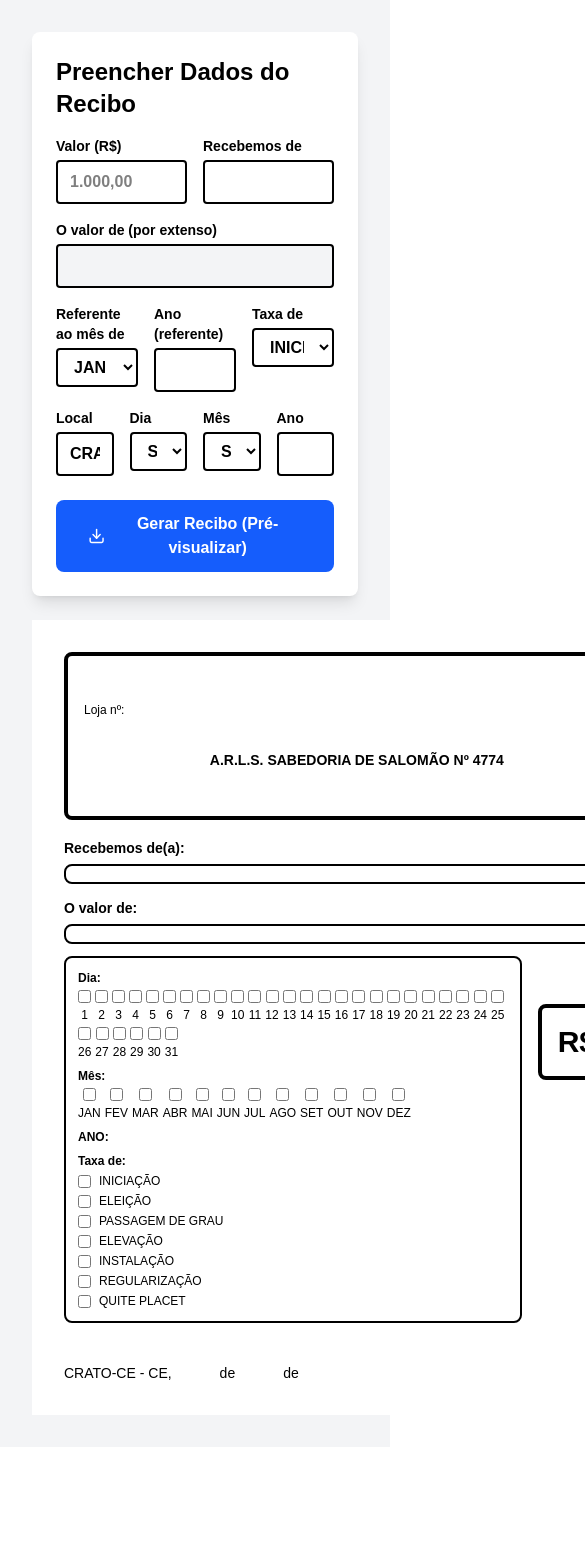
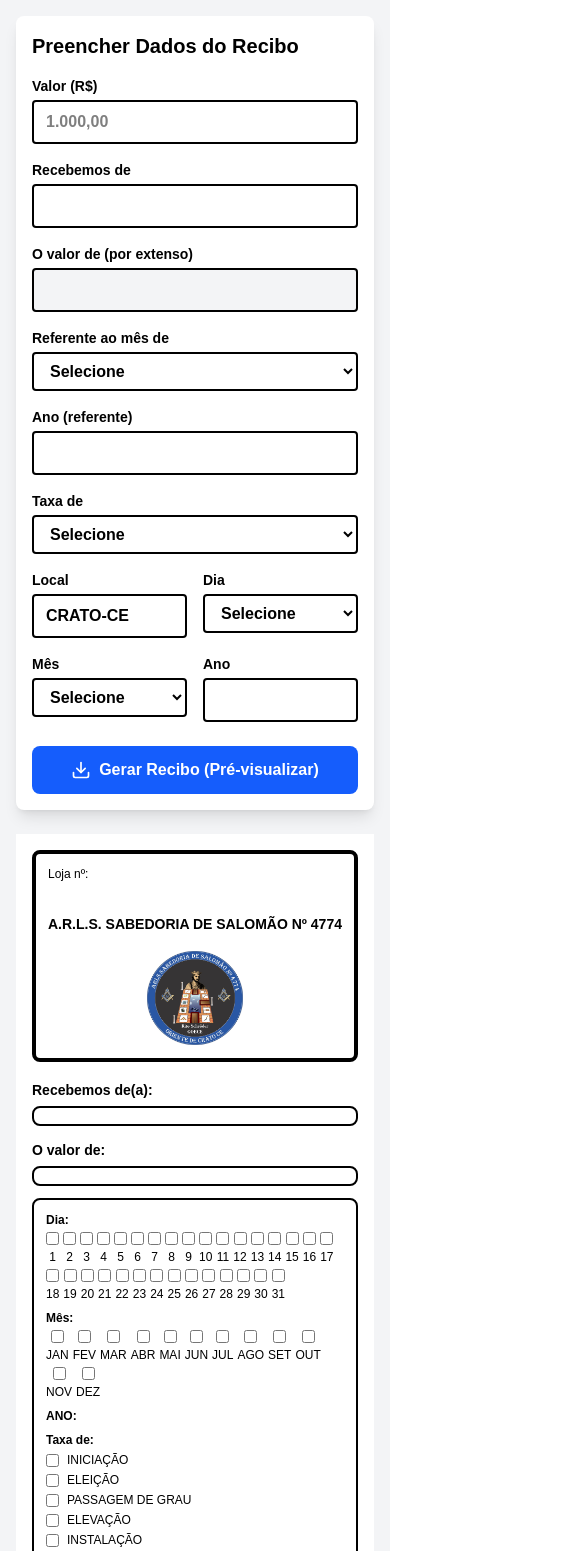
Before and after one commit to LucasPierreAraujo/recibosabedoria, a Next.js app: page / in a window 390 px wide. Shown: the top 1551 px of the page, 585 px wide, since content can reach past the window. Before the commit the page ends 1447 px from the top, so only its background shows below. Built offline with nearby package versions, Linux system fonts and the light colour scheme.

Commit message:
feat: versão final

```diff
--- a/src/app/page.js
+++ b/src/app/page.js
@@ -89,10 +89,8 @@ const ReciboMaconico = () => {
       const centavos = Math.round((numero - inteiro) * 100);
       let extenso = (numeroParaExtenso(inteiro) + (inteiro === 1 ? " real" : " reais")).toUpperCase();
 
-
-
       if (centavos > 0) {
-        extenso += " e " + numeroParaExtenso(centavos) + " centavo" + (centavos > 1 ? "s" : "");
+        extenso += " E " + numeroParaExtenso(centavos).toUpperCase() + " CENTAVO" + (centavos > 1 ? "S" : "");
       }
       setValorExtenso(extenso);
     } else {
@@ -104,35 +102,89 @@ const ReciboMaconico = () => {
 
   const exportarPDF = async () => {
     const recibo = document.getElementById('recibo-content');
-    const script = document.createElement('script');
-    script.src = 'https://cdnjs.cloudflare.com/ajax/libs/html2canvas/1.4.1/html2canvas.min.js';
-    document.head.appendChild(script);
-    script.onload = async () => {
+
+    try {
+      // Carrega html2canvas se não estiver carregado
+      if (!window.html2canvas) {
+        await new Promise((resolve, reject) => {
+          const script = document.createElement('script');
+          script.src = 'https://cdnjs.cloudflare.com/ajax/libs/html2canvas/1.4.1/html2canvas.min.js';
+          script.onload = resolve;
+          script.onerror = reject;
+          document.head.appendChild(script);
+        });
+      }
+
+      // Carrega jsPDF se não estiver carregado
+      if (!window.jspdf) {
+        await new Promise((resolve, reject) => {
+          const script = document.createElement('script');
+          script.src = 'https://cdnjs.cloudflare.com/ajax/libs/jspdf/2.5.1/jspdf.umd.min.js';
+          script.onload = resolve;
+          script.onerror = reject;
+          document.head.appendChild(script);
+        });
+      }
+
+      // Gera o canvas
       const canvas = await window.html2canvas(recibo, {
         scale: 2,
         useCORS: true,
         logging: false,
-        backgroundColor: '#ffffff'
+        backgroundColor: '#ffffff',
+        windowWidth: recibo.scrollWidth,
+        windowHeight: recibo.scrollHeight
       });
-      canvas.toBlob((blob) => {
-        const url = URL.createObjectURL(blob);
-        const link = document.createElement('a');
-        link.href = url;
-        link.download = `recibo_${recebemosDe.replace(/\s+/g, '_')}_${new Date().getTime()}.png`;
-        link.click();
-        URL.revokeObjectURL(url);
+
+      // Cria o PDF
+      const imgData = canvas.toDataURL('image/png');
+      const { jsPDF } = window.jspdf;
+
+      // Calcula dimensões
+      const imgWidth = canvas.width;
+      const imgHeight = canvas.height;
+      const ratio = imgWidth / imgHeight;
+
+      // Define o PDF em modo paisagem A4
+      const pdfWidth = 297; // A4 landscape em mm
+      const pdfHeight = 210; // A4 landscape em mm
+
+      let finalWidth = pdfWidth;
+      let finalHeight = pdfWidth / ratio;
+
+      // Se a altura calculada for maior que a página, ajusta pela altura
+      if (finalHeight > pdfHeight) {
+        finalHeight = pdfHeight;
+        finalWidth = pdfHeight * ratio;
+      }
+
+      const pdf = new jsPDF({
+        orientation: 'landscape',
+        unit: 'mm',
+        format: 'a4'
       });
-    };
+
+      // Centraliza a imagem no PDF
+      const xOffset = (pdfWidth - finalWidth) / 2;
+      const yOffset = (pdfHeight - finalHeight) / 2;
+
+      pdf.addImage(imgData, 'PNG', xOffset, yOffset, finalWidth, finalHeight);
+      pdf.save(`recibo_${recebemosDe.replace(/\s+/g, '_')}_${new Date().getTime()}.pdf`);
+
+    } catch (error) {
+      console.error('Erro ao gerar PDF:', error);
+      alert('Erro ao gerar PDF: ' + error.message);
+    }
   };
 
   return (
-    <div className="min-h-screen bg-gray-100 p-8">
+    <div className="min-h-screen bg-gray-100 p-4 md:p-8">
       <div className="max-w-4xl mx-auto">
         {/* Formulário */}
-        <div className="bg-white p-6 rounded-lg shadow-lg mb-6">
-          <h2 className="text-2xl font-bold mb-4 text-black">Preencher Dados do Recibo</h2>
+        <div className="bg-white p-4 md:p-6 rounded-lg shadow-lg mb-6">
+          <h2 className="text-xl md:text-2xl font-bold mb-4 text-black">Preencher Dados do Recibo</h2>
 
-          <div className="grid grid-cols-2 gap-4 mb-4">
+          <div className="grid grid-cols-1 md:grid-cols-2 gap-4 mb-4">
             <div>
               <label className="block text-sm font-bold mb-1 text-black">Valor (R$)</label>
               <input
@@ -165,7 +217,7 @@ const ReciboMaconico = () => {
             />
           </div>
 
-          <div className="grid grid-cols-3 gap-4 mb-4">
+          <div className="grid grid-cols-1 md:grid-cols-3 gap-4 mb-4">
             <div>
               <label className="block text-sm font-bold mb-1 text-black">Referente ao mês de</label>
               <select
@@ -173,6 +225,7 @@ const ReciboMaconico = () => {
                 onChange={(e) => setMesReferente(e.target.value)}
                 className="w-full border-2 border-black rounded px-3 py-2 text-black font-semibold"
               >
+                <option value="">Selecione</option>
                 {meses.map(m => <option key={m} value={m}>{m}</option>)}
               </select>
             </div>
@@ -194,13 +247,14 @@ const ReciboMaconico = () => {
                 onChange={(e) => setTaxaDe(e.target.value)}
                 className="w-full border-2 border-black rounded px-3 py-2 text-black font-semibold"
               >
+                <option value="">Selecione</option>
                 {taxas.map(t => <option key={t} value={t}>{t}</option>)}
               </select>
             </div>
           </div>
 
           {/* Dia e mês completos */}
-          <div className="grid grid-cols-4 gap-4 mb-6">
+          <div className="grid grid-cols-2 md:grid-cols-4 gap-4 mb-6">
             <div>
               <label className="block text-sm font-bold mb-1 text-black">Local</label>
               <input
@@ -253,7 +307,7 @@ const ReciboMaconico = () => {
           {!pdfGerado && (
             <button
               onClick={gerarPDF}
-              className="bg-blue-600 text-white py-3 px-8 rounded-lg font-semibold hover:bg-blue-700 inline-flex items-center gap-2"
+              className="w-full md:w-auto bg-blue-600 text-white py-3 px-8 rounded-lg font-semibold hover:bg-blue-700 inline-flex items-center justify-center gap-2"
             >
               <Download size={20} />
               Gerar Recibo (Pré-visualizar)
@@ -262,16 +316,16 @@ const ReciboMaconico = () => {
         </div>
 
         {/* Recibo */}
-        <div id="recibo-content" className="bg-white p-8" style={{ width: '210mm', minHeight: '148mm' }}>
+        <div id="recibo-content" className="bg-white p-4 md:p-8 overflow-x-auto" style={{ maxWidth: '100%' }}>
           {/* Header */}
-          <div className="border-4 border-black rounded-lg p-4 mb-4 flex items-center justify-between">
-            <div className="flex-1">
+          <div className="border-4 border-black rounded-lg p-3 md:p-4 mb-4 flex flex-col md:flex-row items-center justify-between gap-4">
+            <div className="flex-1 w-full">
               <div className="text-xs mb-2 text-black">Loja nº:</div>
               <div className="text-center font-bold text-sm pt-6 text-black">
                 A.R.L.S. SABEDORIA DE SALOMÃO Nº 4774
               </div>
             </div>
-            <div className="w-32 h-32 ml-4 flex items-center justify-center">
+            <div className="w-24 h-24 md:w-32 md:h-32 flex items-center justify-center">
               <img src="/logo.jpeg" alt="ARLS Sabedoria de Salomão" className="w-full h-full object-contain" />
             </div>
           </div>
@@ -279,17 +333,17 @@ const ReciboMaconico = () => {
           {/* Recebemos de */}
           <div className="mb-3">
             <span className="text-sm font-bold text-black">Recebemos de(a):</span>
-            <div className="border-2 border-black rounded-lg px-3 py-2 mt-1 text-black">{recebemosDe}</div>
+            <div className="border-2 border-black rounded-lg px-3 py-2 mt-1 text-black break-words">{recebemosDe}</div>
           </div>
 
           {/* Valor por extenso */}
           <div className="mb-3">
             <span className="text-sm font-bold text-black">O valor de:</span>
-            <div className="border-2 border-black rounded-lg px-3 py-2 mt-1 text-black">{valorExtenso}</div>
+            <div className="border-2 border-black rounded-lg px-3 py-2 mt-1 text-black break-words">{valorExtenso}</div>
           </div>
 
           {/* Checkboxes de dia e mês */}
-          <div className="flex gap-4 mb-4">
+          <div className="flex flex-col md:flex-row gap-4 mb-4">
             <div className="flex-1 border-2 border-black rounded-lg p-3">
               <div className="mb-2 text-black">
                 <div className="text-xs mb-1 font-bold">Dia:</div>
@@ -332,7 +386,7 @@ const ReciboMaconico = () => {
             </div>
 
             {/* Recibo R$ */}
-            <div className="w-64">
+            <div className="w-full md:w-64">
               <div className="text-4xl font-bold mb-2 text-center text-black">RECIBO</div>
               <div className="border-4 border-black rounded-lg p-4 flex items-center justify-between">
                 <span className="text-3xl font-bold text-black">R$</span>
@@ -342,16 +396,16 @@ const ReciboMaconico = () => {
           </div>
 
           {/* Footer */}
-          <div className="flex justify-between items-end text-sm pt-6 text-black">
-            <div className="flex gap-2 items-center">
-              <span>{dataLocal} - CE,</span>
+          <div className="flex flex-col md:flex-row justify-between items-start md:items-end text-sm pt-6 text-black gap-4 md:gap-0">
+            <div className="flex gap-2 items-center flex-wrap">
+              <span>{dataLocal},</span>
               <span className="px-4">{dia}</span>
               <span>de</span>
               <span className="px-4">{mes}</span>
               <span>de</span>
               <span className="px-8">{ano}</span>
             </div>
-            <div className="w-64 text-center">
+            <div className="w-full md:w-64 text-center">
               <span>Tesoureiro</span>
             </div>
           </div>
@@ -361,10 +415,10 @@ const ReciboMaconico = () => {
           <div className="mt-6 text-center">
             <button
               onClick={exportarPDF}
-              className="bg-green-600 text-white py-3 px-8 rounded-lg font-semibold hover:bg-green-700 inline-flex items-center gap-2"
+              className="w-full md:w-auto bg-green-600 text-white py-3 px-8 rounded-lg font-semibold hover:bg-green-700 inline-flex items-center justify-center gap-2"
             >
               <FileDown size={20} />
-              Exportar e Salvar Recibo
+              Exportar e Salvar Recibo em PDF
             </button>
           </div>
         )}
```
Also changed, not shown: src/app/api/auth/login/route.js (added).
